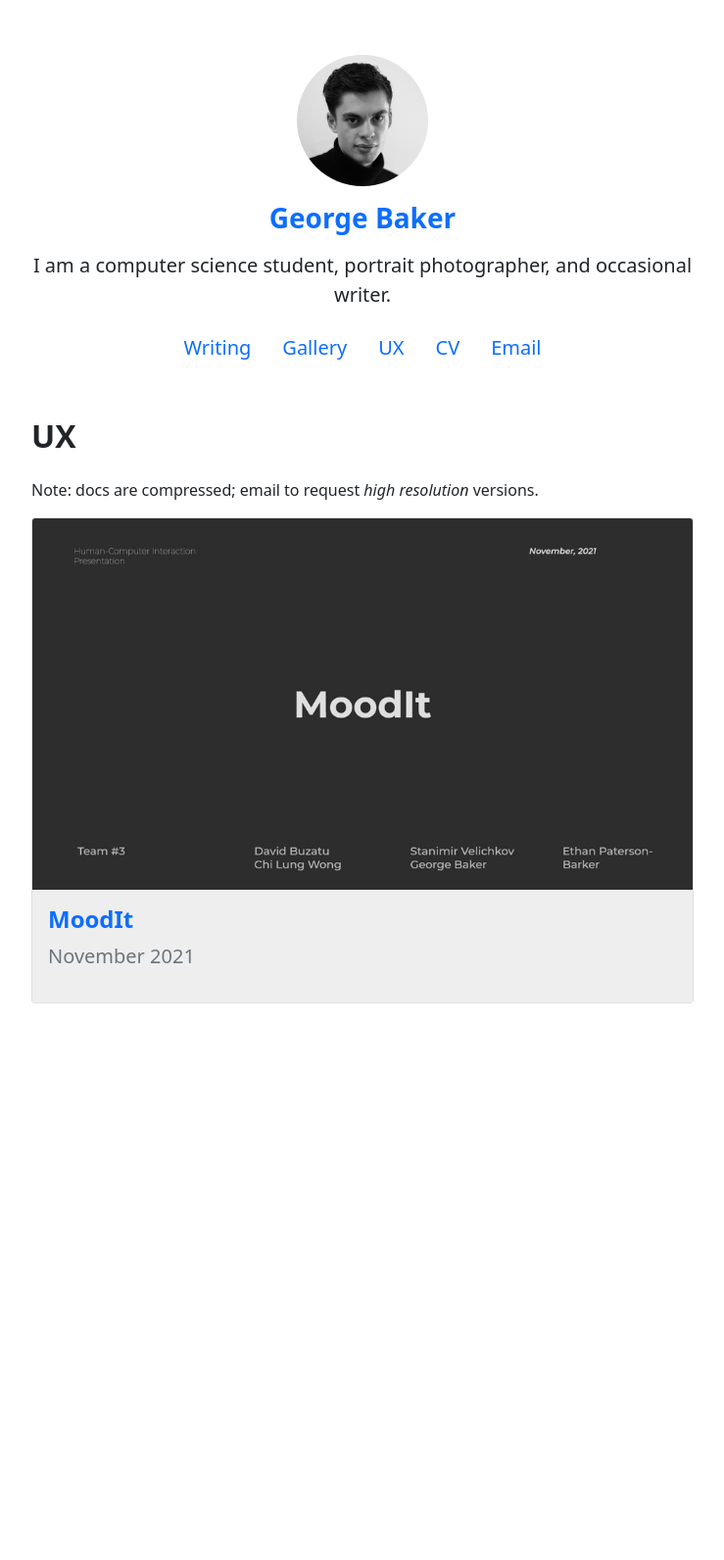
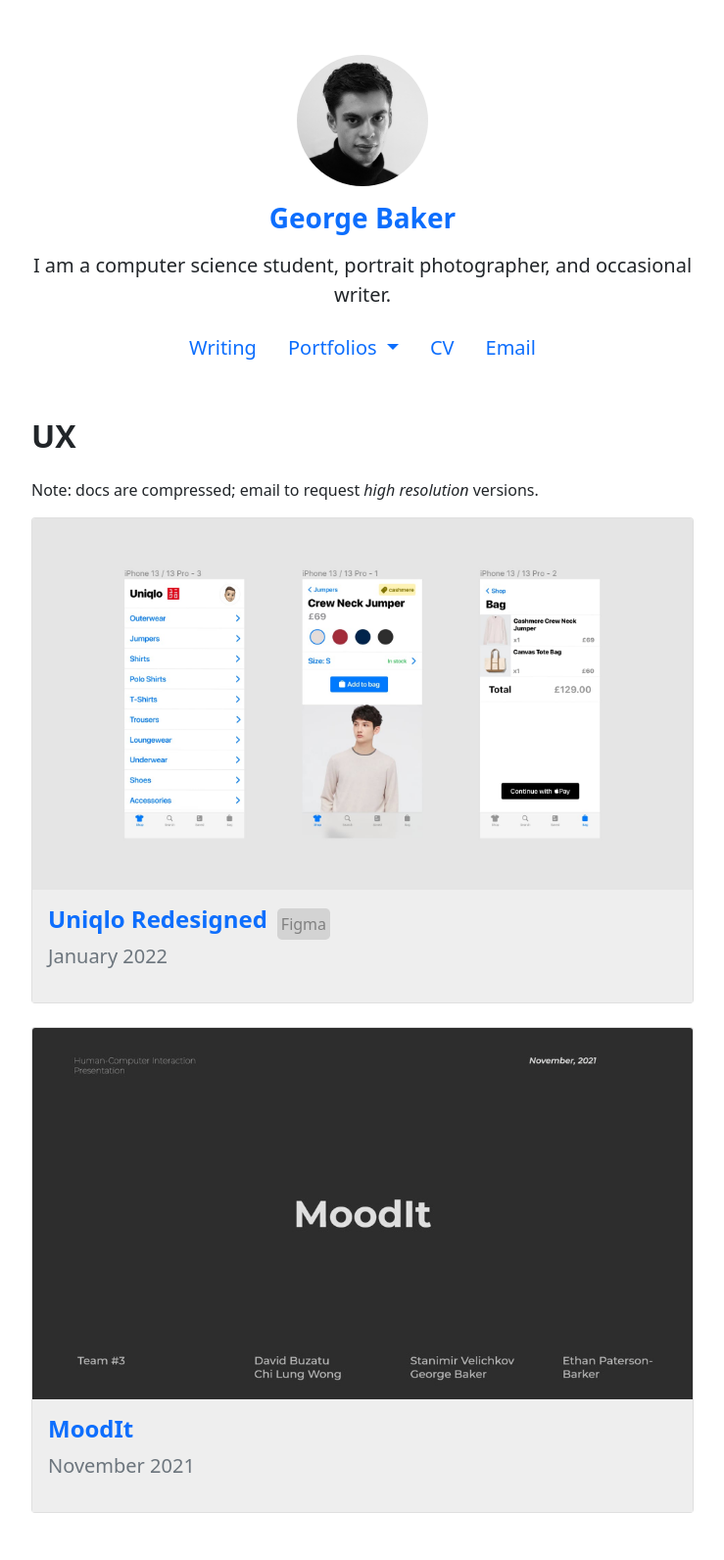
Before and after one commit to gsbaker/gsbaker.github.io, a Jekyll site: the page built from ux.md, in a window 1280 px wide. Shown: the whole page at 98% size, without its empty margins (270-1009 px from the left). Built offline with Jekyll 4.4.1, drawn with Linux system fonts in a browser that asks for light colours; before the commit the page ends 1072 px from its top, so only the background shows below that.

Commit message:
Update gallery, navbar, add Uniqlo UX project

```diff
--- a/_includes/header.html
+++ b/_includes/header.html
@@ -13,9 +13,16 @@
 <div>
     <ul class="nav justify-content-center fs-5">
         <li class="nav-item"><a class="nav-link" href="/">Writing</a></li>
-        <li class="nav-item"><a class="nav-link" href="/gallery">Gallery</a></li>
-        <li class="nav-item"><a class="nav-link" href="/ux">UX</a></li>
-        <li class="nav-item"><a class="nav-link" href="/assets/cv.pdf">CV</a></li>
+        <li class="nav-item dropdown">
+            <a class="nav-link dropdown-toggle" href="#" id="navbarDropdown" role="button" data-bs-toggle="dropdown" aria-expanded="false">
+                Portfolios
+            </a>
+            <ul class="dropdown-menu" aria-labelledby="navbarDropdown">
+                <li><a class="dropdown-item" href="/gallery">Portraits</a></li>
+                <li><a class="dropdown-item" href="/ux">UX</a></li>
+                <li><a class="dropdown-item" target="_blank" href="https://www.github.com/gsbaker">GitHub</a></li>
+            </ul>
+        <li class="nav-item"><a class="nav-link" target="_blank" href="/assets/cv.pdf">CV</a></li>
         <li class="nav-item"><a class="nav-link" href="mailto:george@gsbaker.uk">Email</a></li>
     </ul>
 </div>
--- a/_layouts/ux.html
+++ b/_layouts/ux.html
@@ -6,6 +6,25 @@
     <h2 class="fw-bold mb-4">UX</h2>
 
     {{ content }}
+
+    <a href="https://www.figma.com/community/file/1068502665592304805/Uniqlo-Redesigned" target="_blank">
+        <div class="card mb-4">
+            <img src="/assets/img/uniqlo-thumbnail.jpg" class="card-img-top" alt="thumbnail">
+            <div class="card-body">
+                <div class="d-flex align-items-center">
+                    <h4 class="card-title fw-bold">
+                        Uniqlo Redesigned
+                    </h4>
+                    <div class="figma-label p-1 rounded-3">
+                        <p>Figma</p>
+                    </div>
+
+                </div>
+
+                <p class="text-muted fs-5">January 2022</p>
+            </div>
+        </div>
+    </a>
 
     <a href="/assets/docs/Team_3_Final_Docks.pdf" target="_blank">
             <div class="card mb-4">
--- a/assets/css/style.scss
+++ b/assets/css/style.scss
@@ -74,3 +74,13 @@
     filter: brightness(100%);
   }
 }
+
+.figma-label {
+  display: block;
+  background-color: lightgrey;
+  color: grey;
+  margin-left: 10px;
+  p {
+    margin: 0;
+  }
+}
```
Also changed, not shown: _data/gallery.csv (+10 -15 lines), assets/img/gallery/IMG_7082.jpeg (added), assets/img/uniqlo-thumbnail.jpg (added).
